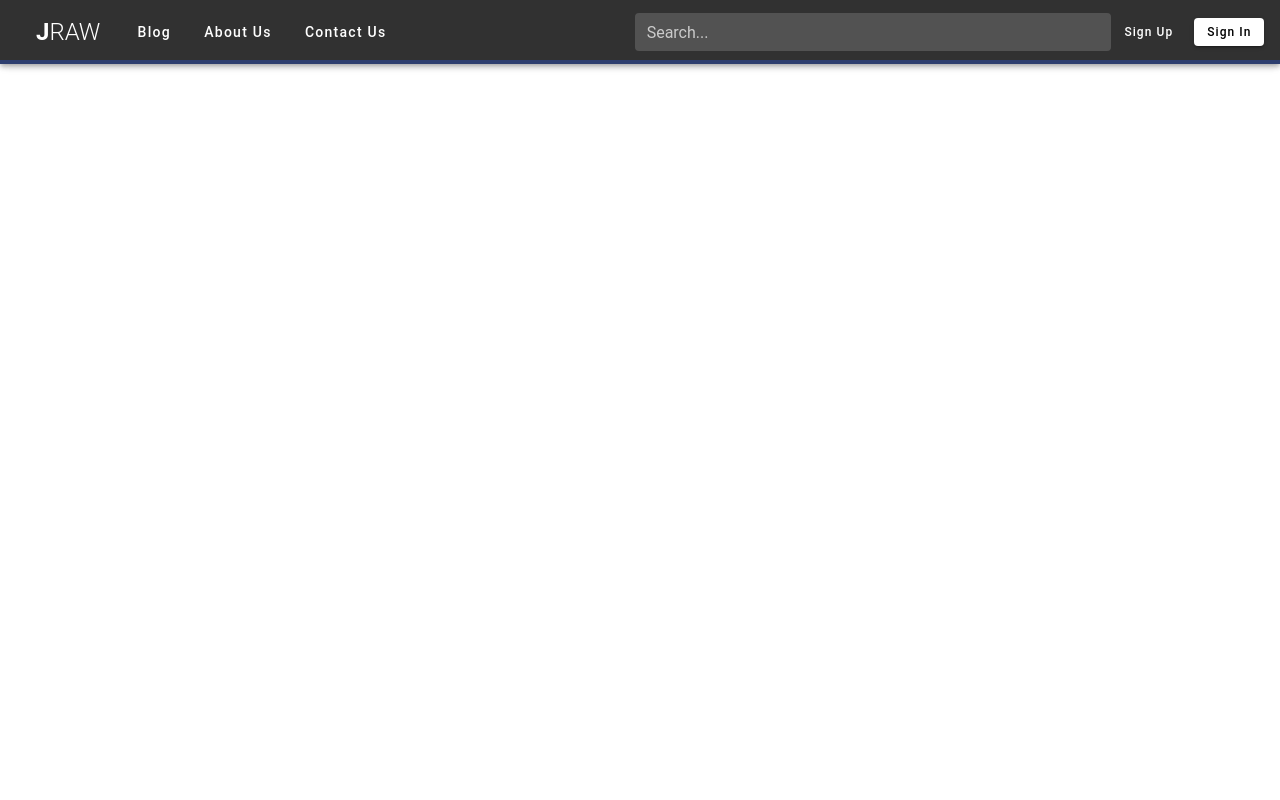
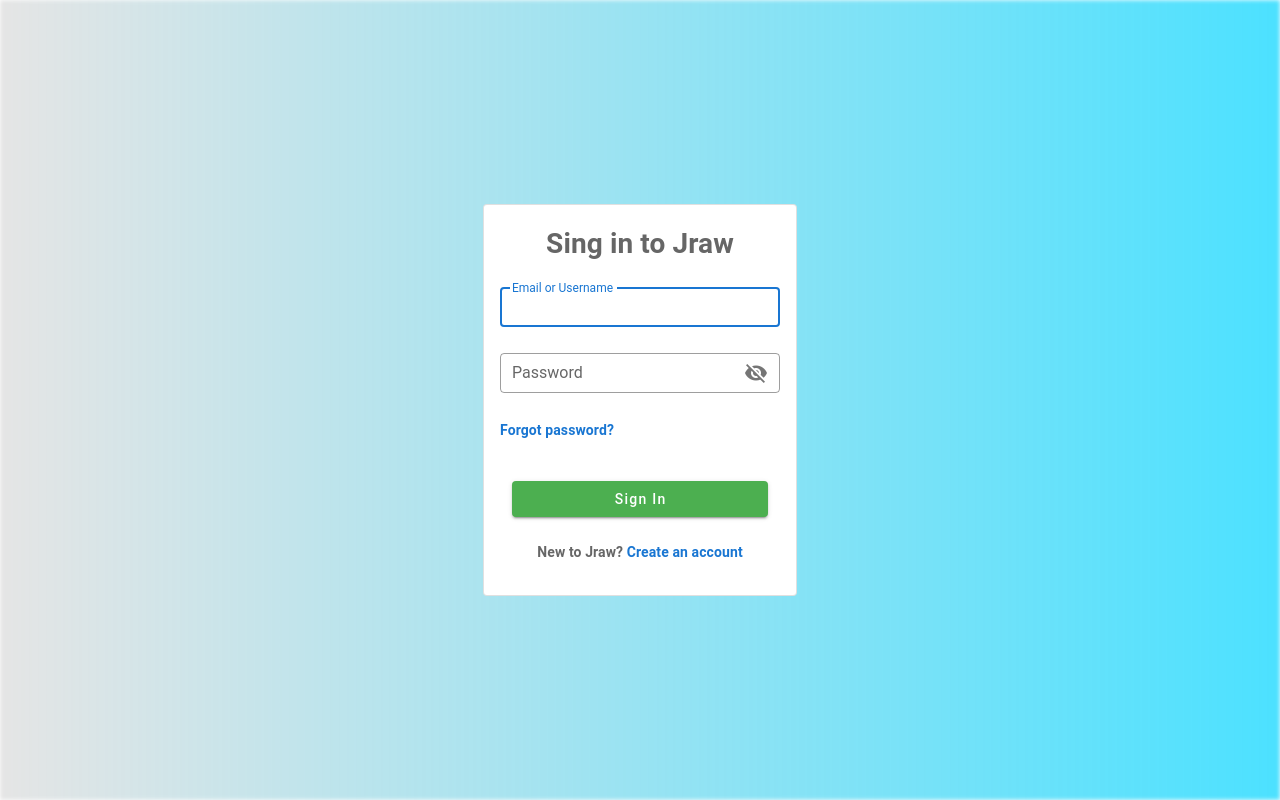
Before and after one commit to mohamadresaaa/jraw-web-app, a Vue app: page /auth/sign_in in a window 1280 px wide. Built offline with nearby package versions, Linux system fonts and the light colour scheme; a small style sheet from the web is missing.

Commit message:
set layout

```diff
--- a/src/App.vue
+++ b/src/App.vue
@@ -1,18 +1,15 @@
 <template>
-  <v-app>
-    <Bar title="jraw" routeTitle="home" />
-    <v-content>
-      <router-view />
-    </v-content>
-  </v-app>
+  <v-content>
+    <router-view />
+  </v-content>
 </template>
 
 <script>
-import Bar from "./components/bars/Bar"
+// import Bar from "./components/bars/Bar"
 
 export default {
   components: {
-    Bar
+    // Bar
   },
   data: () => ({
     //
--- a/src/router/index.js
+++ b/src/router/index.js
@@ -8,31 +8,45 @@ const routes = [
   {
     path: "/",
     name: "home",
+    component: () => import("../views/layout/Base.vue"),
+    redirect: "/home",
+    children: [
+      {
+        path: "home",
         component: Home
       },
       {
-    path: "/about",
+        path: "about",
         name: "about",
         // route level code-splitting
         // this generates a separate chunk (about.[hash].js) for this route
         // which is lazy-loaded when the route is visited.
         component: () =>
           import(/* webpackChunkName: "about" */ "../views/About.vue")
+      }
+    ]
   },
   {
-    path: "/sign_in",
+    path: "/auth",
+    component: () => import("../views/layout/Auth.vue"),
+    redirect: "/auth/sign_in",
+    children: [
+      {
+        path: "sign_in",
         name: "sign_in",
         component: () => import("../views/auth/SignIn.vue")
       },
       {
-    path: "/sign_up",
+        path: "sign_up",
         name: "sign_up",
         component: () => import("../views/auth/SignUp.vue")
       },
       {
-    path: "/reset_password/:code?",
+        path: "reset_password/:code?",
         name: "reset_password",
         component: () => import("../views/auth/ResetPassword.vue")
+      }
+    ]
   }
 ]
 
--- /dev/null
+++ b/src/views/layout/Auth.vue
@@ -0,0 +1,26 @@
+<template>
+  <v-app>
+    <v-img
+      :src="require('../../assets/auth.jpg')"
+      class="white--text align-center"
+      gradient="to right, rgba(0,0,0,.1), rgba(0,212,255,.7)"
+      height="200px"
+    >
+      <v-content>
+        <router-view />
+      </v-content>
+    </v-img>
+  </v-app>
+</template>
+<script>
+// import Bar from "./../../components/bars/Bar"
+
+export default {
+  components: {
+    // Bar
+  },
+  data: () => ({
+    //
+  })
+}
+</script>
--- /dev/null
+++ b/src/views/layout/Base.vue
@@ -0,0 +1,21 @@
+<template>
+  <v-app>
+    <Bar title="jraw" routeTitle="home" />
+    <v-content>
+      <router-view />
+    </v-content>
+  </v-app>
+</template>
+
+<script>
+import Bar from "./../../components/bars/Bar"
+
+export default {
+  components: {
+    Bar
+  },
+  data: () => ({
+    //
+  })
+}
+</script>
```
Also changed, not shown: src/assets/auth.jpg (added). Lines whose indentation alone changed are shown as unchanged.
